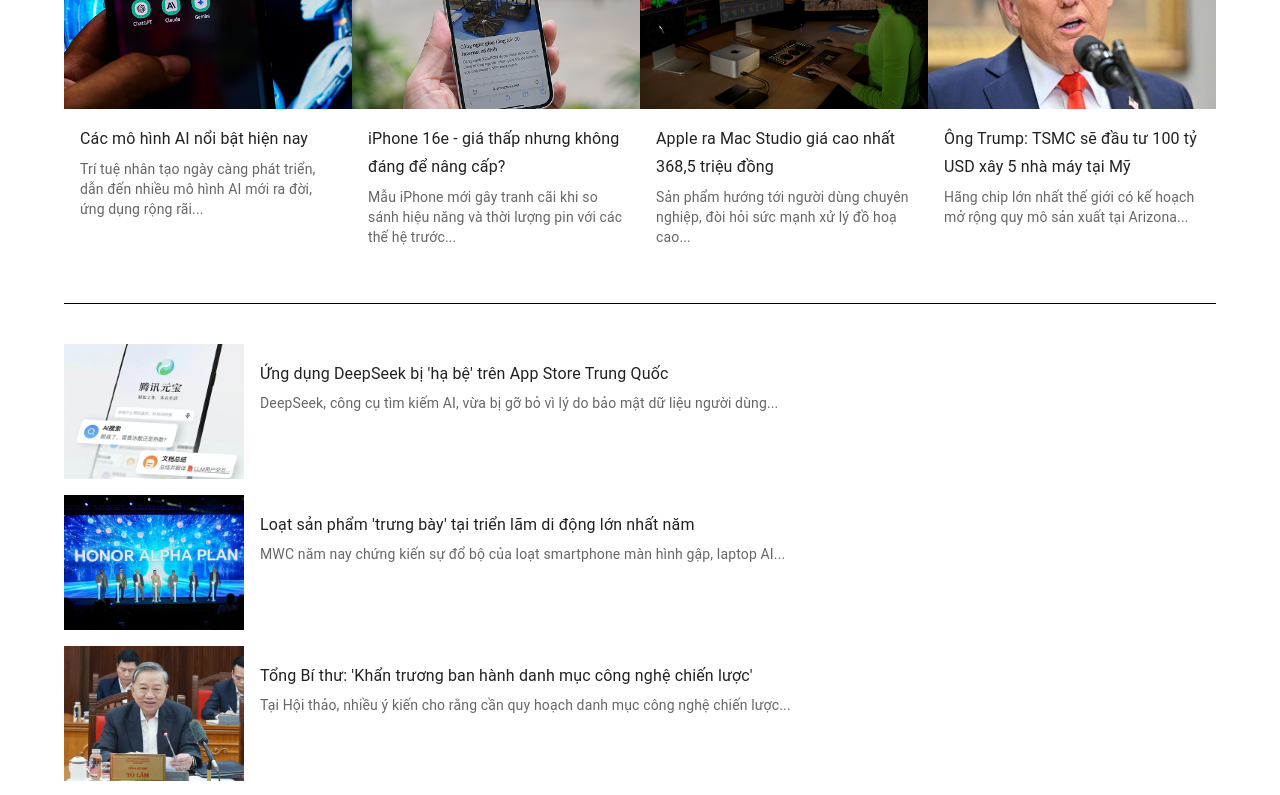
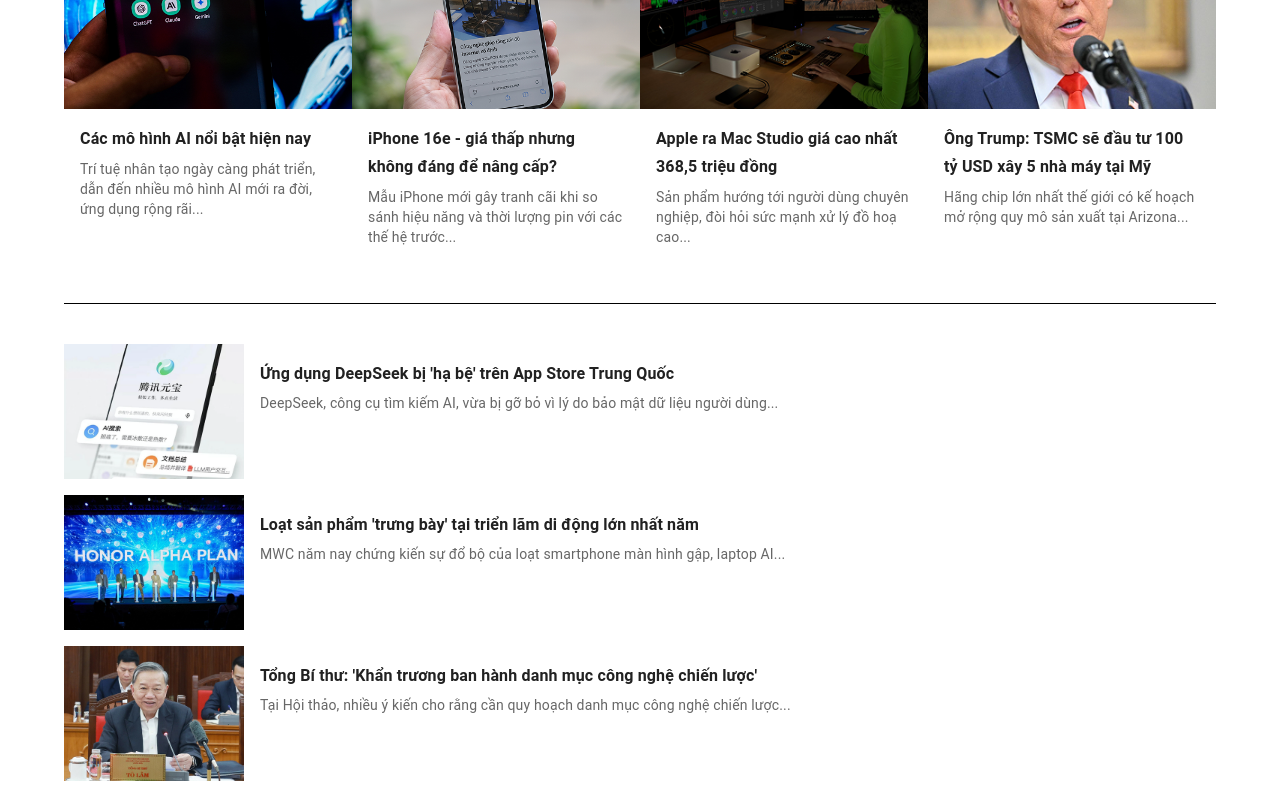
Before and after one commit to nhnnhnnnhn/baoliemkhiet, a React (Create React App) app: page /news/cong-nghe in a window 1280 px wide. Shown: the part 640-1435 px from the top of the page. Built offline with nearby package versions, Linux system fonts and the light colour scheme.

Commit message:
Feat: Update font

```diff
--- a/src/pages/news/technology/index.jsx
+++ b/src/pages/news/technology/index.jsx
@@ -128,7 +128,7 @@
         {firstTwo.map((item) => (
           <Grid item xs={12} md={6} key={item.id}>
             <Card sx={{ height: "100%", position: "relative", borderRadius: 0  }}>
-              <CardActionArea sx={{ height: "100%", position: "relative" }}>
+              <CardActionArea sx={{ height: "100%", position: "relative"}}>
                 {/* Ảnh */}
                 <CardMedia
                   component="img"
@@ -168,7 +168,7 @@
       <Grid container spacing={0} sx={{ mb: 2 }}>
         {nextFour.map((item) => (
           <Grid item xs={12} sm={6} md={3} key={item.id}  >
-            <Card sx={{ height: "100%", borderRadius: 0, boxShadow: 0  }}>
+            <Card sx={{ height: "100%", borderRadius: 0, boxShadow: 0,  }}>
               <CardActionArea>
                 <CardMedia
                   component="img"
@@ -177,7 +177,7 @@
                   alt={item.title}
                 />
                 <CardContent>
-                  <Typography variant="subtitle1" gutterBottom>
+                  <Typography variant="subtitle1" gutterBottom sx={{ fontWeight: "bold" }}>
                     {item.title}
                   </Typography>
                   <Typography variant="body2" color="text.secondary">
@@ -206,7 +206,7 @@
               {/* Nội dung bên phải */}
               <Box sx={{ display: "flex", flexDirection: "column", flex: 1 }}>
                 <CardContent>
-                  <Typography variant="subtitle1" gutterBottom>
+                  <Typography variant="subtitle1" gutterBottom sx={{ fontWeight: "bold" }}>
                     {item.title}
                   </Typography>
                   <Typography variant="body2" color="text.secondary">
```
